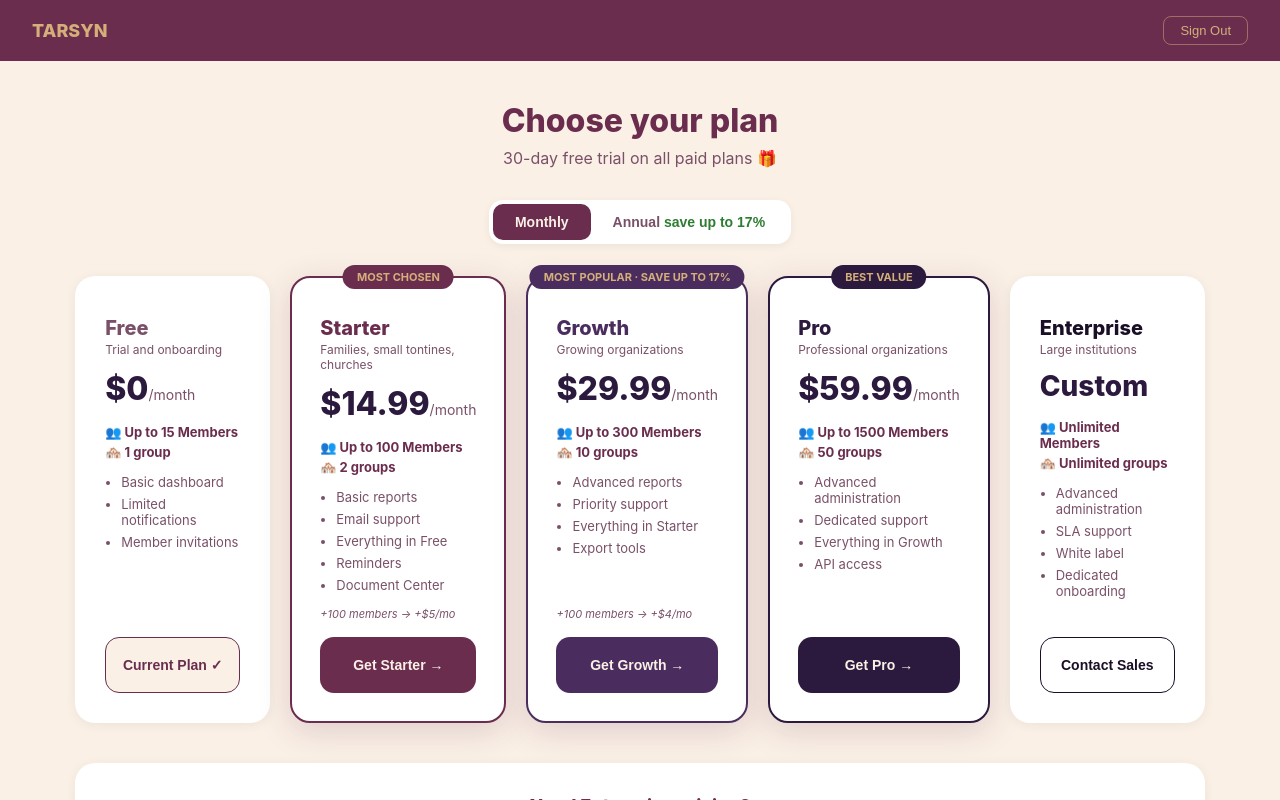
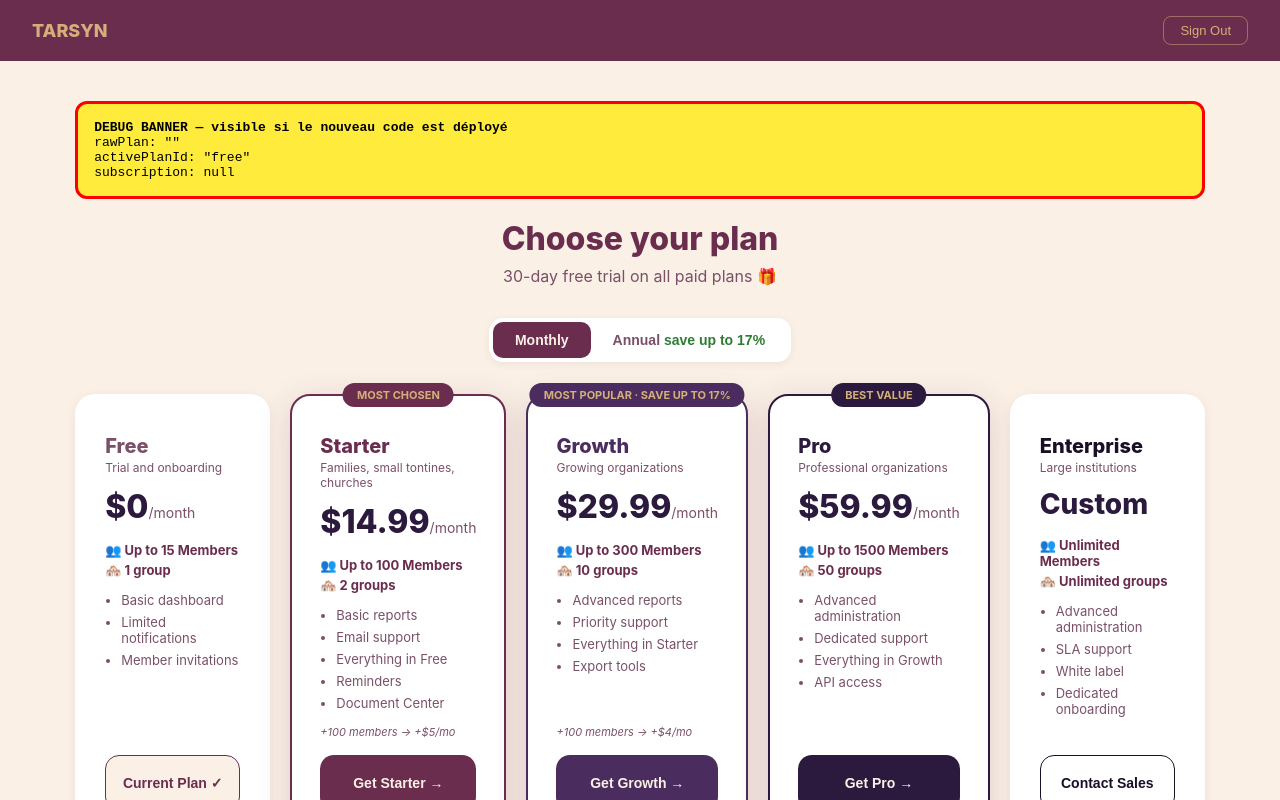
Before and after one commit to Rachelejr/tarsyn-app, a Next.js app: page /dashboard in a window 1280 px wide. Shown: the top 800 px of the page. Built offline with nearby package versions, Linux system fonts and the light colour scheme; no server answers; the database is empty; sample sign-in values are in the browser's storage.

Commit message:
Add visible debug banner on subscription page

```diff
--- a/src/app/dashboard/page.tsx
+++ b/src/app/dashboard/page.tsx
@@ -174,6 +174,12 @@ function SubscriptionContent() {
       </nav>
 
       <div className="tarsyn-page-container" style={{ maxWidth: '1300px', width: '92%', margin: '0 auto', padding: '40px 24px' }}>
+        <div style={{ background: '#FFEB3B', border: '3px solid red', borderRadius: '12px', padding: '16px', marginBottom: '20px', fontFamily: 'monospace', fontSize: '13px', color: '#000' }}>
+          <strong>DEBUG BANNER — visible si le nouveau code est déployé</strong><br/>
+          rawPlan: {JSON.stringify(rawPlan)}<br/>
+          activePlanId: {JSON.stringify(activePlanId)}<br/>
+          subscription: {JSON.stringify(subscription)}
+        </div>
         {success && (
           <div style={{ background: '#E8F5E9', borderRadius: '16px', padding: '20px 24px', marginBottom: '28px', color: '#2E7D32', fontWeight: 600, fontSize: '15px' }}>
             🎉 Subscription activated successfully. Welcome to TARSYN.
```
